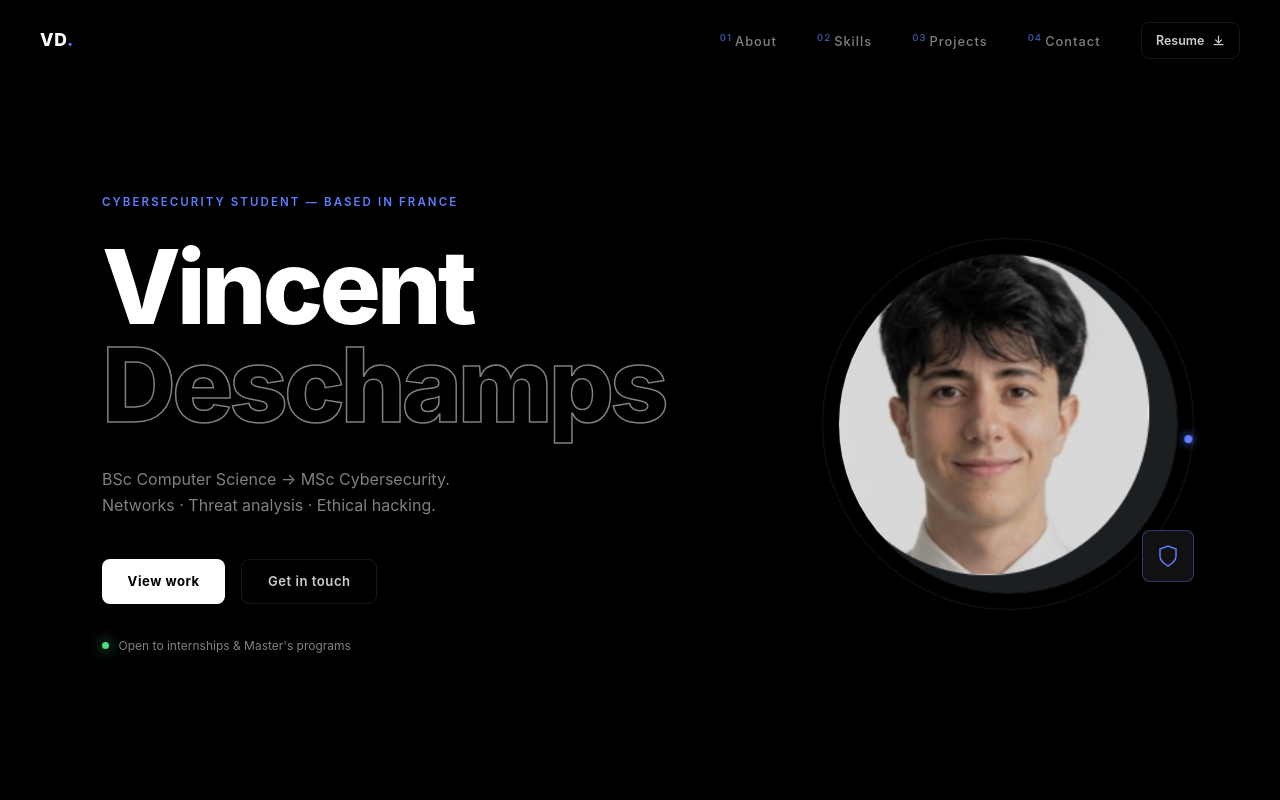
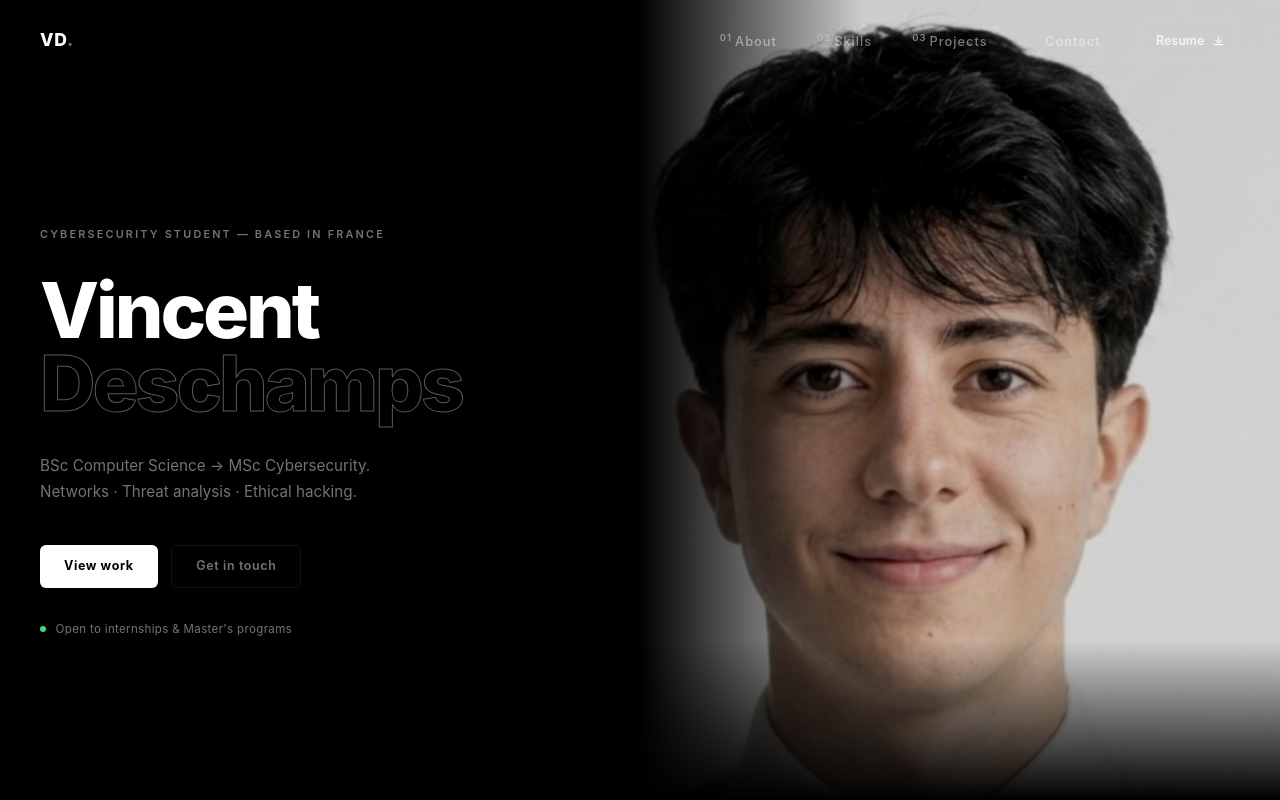
Before and after one commit to vincentdchps/vincentdchps.github.io, a plain HTML site: page index.html in a window 1280 px wide. Shown: the top 800 px of the page. Drawn offline with Linux system fonts and the light colour scheme.

Commit message:
fix: dark editorial redesign — full-bleed photo, monochrome palette, no blue, Tours university

```diff
--- a/index.html
+++ b/index.html
@@ -77,11 +77,7 @@
     </div>
     <div class="hero-right fade-up">
       <div class="hero-photo-wrap">
-        <div class="hero-photo-ring" aria-hidden="true"></div>
-        <img src="avatar.png" alt="Vincent Deschamps" class="hero-photo" width="340" height="340" />
-        <div class="hero-photo-badge" aria-hidden="true">
-          <svg viewBox="0 0 24 24" fill="none" stroke="currentColor" stroke-width="1.5"><path d="M12 22s8-4 8-10V5l-8-3-8 3v7c0 6 8 10 8 10z"/></svg>
-        </div>
+        <img src="avatar.jpg" alt="Vincent Deschamps" class="hero-photo" width="420" height="520" />
       </div>
     </div>
   </section>
@@ -96,10 +92,10 @@
       <div class="about-grid">
         <div class="about-text fade-up">
           <p>
-            Third-year Computer Science student at Université Côte d'Azur, targeting a
+            Third-year Computer Science student at Université de Tours, targeting a
             <strong>Master's in Cybersecurity</strong> at a top French institution.
-            My focus is on network security, incident response, and understanding offensive
-            techniques to build stronger defenses.
+            Focused on network security, incident response, and understanding
+            offensive techniques to build stronger defenses.
           </p>
           <p>
             I build things hands-on: full network infrastructures in Cisco Packet Tracer,
@@ -121,7 +117,7 @@
             <div class="tl-body">
               <span class="tl-year">2023 — 2026</span>
               <p class="tl-title">BSc Computer Science</p>
-              <p class="tl-place">Université Côte d'Azur</p>
+              <p class="tl-place">Université de Tours</p>
             </div>
           </div>
           <div class="tl-item">
--- a/style.css
+++ b/style.css
@@ -5,21 +5,22 @@
 
 :root {
   --black:      #000000;
-  --black-2:    #0a0a0a;
-  --black-3:    #111111;
-  --black-4:    #1a1a1a;
+  --black-2:    #080808;
+  --black-3:    #0f0f0f;
+  --black-4:    #161616;
   --white:      #ffffff;
   --white-80:   rgba(255,255,255,0.80);
-  --white-50:   rgba(255,255,255,0.50);
-  --white-20:   rgba(255,255,255,0.20);
-  --white-08:   rgba(255,255,255,0.08);
-  --white-04:   rgba(255,255,255,0.04);
-  --accent:     #5b7fff;
-  --accent-dim: rgba(91,127,255,0.14);
-  --accent-glow:rgba(91,127,255,0.30);
-  --border:     rgba(255,255,255,0.09);
-  --border-h:   rgba(91,127,255,0.40);
-  --radius:     8px;
+  --white-50:   rgba(255,255,255,0.45);
+  --white-20:   rgba(255,255,255,0.15);
+  --white-08:   rgba(255,255,255,0.06);
+  --white-04:   rgba(255,255,255,0.03);
+  --accent:     #c8c8c8;
+  --accent-dim: rgba(200,200,200,0.07);
+  --accent-glow:rgba(200,200,200,0.12);
+  --hi:         #fff;
+  --border:     rgba(255,255,255,0.07);
+  --border-h:   rgba(255,255,255,0.18);
+  --radius:     6px;
   --ease:       cubic-bezier(0.25,0.1,0.25,1);
 }
 
@@ -69,7 +70,7 @@ strong{color:var(--white);font-weight:600}
 }
 .section-num{
   font-size:0.75rem;font-weight:600;letter-spacing:.12em;
-  color:var(--accent);opacity:.8;
+  color:var(--white-50);
 }
 .section-head h2{
   font-size:clamp(2rem,4vw,3.2rem);
@@ -106,7 +107,7 @@ strong{color:var(--white);font-weight:600}
   font-size:1.1rem;font-weight:800;letter-spacing:.04em;
   transition:opacity .2s;
 }
-.nav-logo-dot{color:var(--accent)}
+.nav-logo-dot{color:var(--white-50)}
 .nav-logo:hover{opacity:.7}
 
 .nav-menu{display:flex;align-items:center;gap:2.5rem}
@@ -133,7 +134,7 @@ strong{color:var(--white);font-weight:600}
   transition:border-color .2s,color .2s,background .2s;
 }
 .nav-cv svg{width:13px;height:13px}
-.nav-cv:hover{border-color:var(--accent);color:var(--white);background:var(--accent-dim)}
+.nav-cv:hover{border-color:var(--border-h);color:var(--white);background:var(--white-08)}
 
 .nav-burger{display:none;flex-direction:column;gap:6px;padding:4px;z-index:300}
 .nav-burger span{
@@ -152,21 +153,25 @@ strong{color:var(--white);font-weight:600}
   display:grid;
   grid-template-columns:1fr 1fr;
   align-items:center;
-  gap:4rem;
-  padding:7rem 2rem 4rem;
-  max-width:1140px;
-  margin:0 auto;
+  gap:0;
+  overflow:hidden;
+  position:relative;
+}
+
+.hero-left{
+  padding:9rem 3.5rem 5rem 2.5rem;
+  max-width:620px;
 }
 
 .hero-label{
-  font-size:.72rem;font-weight:600;letter-spacing:.18em;
-  text-transform:uppercase;color:var(--accent);
-  margin-bottom:1.75rem;
+  font-size:.68rem;font-weight:600;letter-spacing:.2em;
+  text-transform:uppercase;color:var(--white-50);
+  margin-bottom:2rem;
   transition-delay:.05s;
 }
 
 .hero-name{
-  font-size:clamp(3.5rem,8vw,7rem);
+  font-size:clamp(3.2rem,6vw,6rem);
   font-weight:800;letter-spacing:-0.04em;
   line-height:0.95;
   margin-bottom:2rem;
@@ -176,18 +181,18 @@ strong{color:var(--white);font-weight:600}
 .hero-last{
   display:block;
   color:transparent;
-  -webkit-text-stroke:1.5px var(--white-50);
+  -webkit-text-stroke:1px rgba(255,255,255,0.35);
 }
 
 .hero-sub{
-  font-size:1rem;line-height:1.65;
+  font-size:.95rem;line-height:1.7;
   color:var(--white-50);
   margin-bottom:2.5rem;
   transition-delay:.15s;
 }
 
 .hero-actions{
-  display:flex;gap:1rem;flex-wrap:wrap;
+  display:flex;gap:.85rem;flex-wrap:wrap;
   margin-bottom:2rem;
   transition-delay:.2s;
 }
@@ -195,85 +200,67 @@ strong{color:var(--white);font-weight:600}
 .btn-primary{
   display:inline-flex;align-items:center;
   background:var(--white);color:var(--black);
-  font-size:.82rem;font-weight:700;letter-spacing:.04em;
-  padding:.7rem 1.6rem;
+  font-size:.78rem;font-weight:700;letter-spacing:.05em;
+  padding:.65rem 1.5rem;
   border-radius:var(--radius);
-  transition:background .2s,color .2s,transform .2s;
+  transition:background .2s,color .2s,transform .2s,opacity .2s;
 }
-.btn-primary:hover{background:var(--accent);color:#fff;transform:translateY(-1px)}
+.btn-primary:hover{opacity:.85;transform:translateY(-1px)}
 
 .btn-ghost{
   display:inline-flex;align-items:center;
   border:1px solid var(--border);
-  color:var(--white-80);
-  font-size:.82rem;font-weight:600;letter-spacing:.04em;
-  padding:.7rem 1.6rem;
+  color:var(--white-50);
+  font-size:.78rem;font-weight:600;letter-spacing:.05em;
+  padding:.65rem 1.5rem;
   border-radius:var(--radius);
-  transition:border-color .2s,color .2s,transform .2s,background .2s;
+  transition:border-color .2s,color .2s,transform .2s;
 }
-.btn-ghost:hover{border-color:var(--accent);color:var(--white);transform:translateY(-1px);background:var(--accent-dim)}
+.btn-ghost:hover{border-color:var(--border-h);color:var(--white);transform:translateY(-1px)}
 
 .hero-status{
   display:flex;align-items:center;gap:.6rem;
-  font-size:.75rem;color:var(--white-50);
+  font-size:.72rem;color:var(--white-50);
+  letter-spacing:.03em;
   transition-delay:.25s;
 }
 .status-dot{
-  width:7px;height:7px;border-radius:50%;
-  background:#4ade80;
-  box-shadow:0 0 8px #4ade80;
-  animation:pulse-dot 2.5s ease-in-out infinite;
-}
-@keyframes pulse-dot{
-  0%,100%{box-shadow:0 0 6px #4ade80}
-  50%{box-shadow:0 0 14px #4ade80}
+  width:6px;height:6px;border-radius:50%;
+  background:#3ddc84;
+  flex-shrink:0;
 }
 
-/* Hero right — photo */
+/* Hero right — photo fills right half */
 .hero-right{
-  display:flex;justify-content:flex-end;align-items:center;
-  transition-delay:.3s;
+  position:relative;
+  height:100svh;
+  overflow:hidden;
+  transition-delay:.2s;
 }
 .hero-photo-wrap{
-  position:relative;
-  width:340px;height:340px;
+  position:absolute;
+  inset:0;
 }
-.hero-photo-ring{
-  position:absolute;inset:-16px;
-  border-radius:50%;
-  border:1px solid var(--border);
-  animation:ring-rotate 24s linear infinite;
+.hero-photo{
+  width:100%;
+  height:100%;
+  object-fit:cover;
+  object-position:center top;
+  border-radius:0;
+  border:none;
+  /* subtle dark-room treatment: desaturate + darken edges */
+  filter:grayscale(25%) brightness(0.82) contrast(1.06);
+  display:block;
 }
-.hero-photo-ring::before{
+/* gradient fade left side so photo blends into black */
+.hero-right::after{
   content:'';
-  position:absolute;top:0;left:50%;
-  transform:translateX(-50%);
-  width:8px;height:8px;
-  border-radius:50%;
-  background:var(--accent);
-  box-shadow:0 0 10px var(--accent);
+  position:absolute;
+  inset:0;
+  background:linear-gradient(to right, var(--black) 0%, transparent 35%),
+             linear-gradient(to top, var(--black) 0%, transparent 20%);
+  pointer-events:none;
 }
-@keyframes ring-rotate{from{transform:rotate(0deg)}to{transform:rotate(360deg)}}
-
-.hero-photo{
-  width:340px;height:340px;
-  object-fit:cover;
-  border-radius:50%;
-  border:1px solid var(--border);
-  filter:grayscale(15%);
-}
-
-.hero-photo-badge{
-  position:absolute;
-  bottom:12px;right:-16px;
-  width:52px;height:52px;
-  background:var(--black-3);
-  border:1px solid var(--border-h);
-  border-radius:var(--radius);
-  display:flex;align-items:center;justify-content:center;
-  color:var(--accent);
-}
-.hero-photo-badge svg{width:24px;height:24px}
 
 /* ══════════════════════════════
    ABOUT
@@ -319,13 +306,13 @@ strong{color:var(--white);font-weight:600}
   transition:border-color .2s;
 }
 .tl-dot--active{
-  border-color:var(--accent);
-  box-shadow:0 0 10px var(--accent-dim);
+  border-color:var(--white-50);
+  background:var(--white-20);
 }
 
 .tl-year{
-  font-size:.7rem;font-weight:600;letter-spacing:.08em;
-  color:var(--accent);opacity:.8;
+  font-size:.68rem;font-weight:600;letter-spacing:.08em;
+  color:var(--white-50);
   display:block;margin-bottom:.3rem;
 }
 .tl-title{font-size:.95rem;font-weight:600;color:var(--white);line-height:1.3;margin-bottom:.2rem}
@@ -358,7 +345,7 @@ strong{color:var(--white);font-weight:600}
   text-transform:uppercase;color:var(--white-80);
   margin-bottom:1.5rem;
 }
-.skill-col-title svg{width:18px;height:18px;color:var(--accent)}
+.skill-col-title svg{width:18px;height:18px;color:var(--white-50)}
 
 .skill-list{display:flex;flex-direction:column;gap:.6rem}
 .skill-list li{
@@ -430,8 +417,8 @@ strong{color:var(--white);font-weight:600}
   color:var(--white-50);
   background:var(--white-04);
 }
-.tag--accent{color:#a5b4ff;border-color:rgba(91,127,255,.3);background:rgba(91,127,255,.08)}
-.tag--blue  {color:#93c5fd;border-color:rgba(96,165,250,.3);background:rgba(96,165,250,.06)}
+.tag--accent{color:rgba(255,255,255,0.75);border-color:rgba(255,255,255,0.15);background:rgba(255,255,255,0.05)}
+.tag--blue  {color:rgba(255,255,255,0.6);border-color:rgba(255,255,255,0.1);background:rgba(255,255,255,0.03)}
 
 .project-title{
   font-size:1.35rem;font-weight:700;letter-spacing:-0.02em;
@@ -460,7 +447,7 @@ strong{color:var(--white);font-weight:600}
   transition:border-color .2s,color .2s,background .2s,gap .2s;
 }
 .project-link svg{width:14px;height:14px;transition:transform .2s}
-.project-link:hover{border-color:var(--accent);color:var(--white);background:var(--accent-dim);gap:.75rem}
+.project-link:hover{border-color:var(--border-h);color:var(--white);background:var(--white-08);gap:.75rem}
 .project-link:hover svg{transform:translate(2px,-2px)}
 
 /* ══════════════════════════════
@@ -545,14 +532,10 @@ strong{color:var(--white);font-weight:600}
    RESPONSIVE
 ══════════════════════════════ */
 @media(max-width:900px){
-  .hero{grid-template-columns:1fr;text-align:center;min-height:auto;padding-top:8rem}
-  .hero-last{-webkit-text-stroke:1px var(--white-50)}
-  .hero-actions,.hero-status{justify-content:center}
-  .hero-right{justify-content:center;order:-1}
-  .hero-photo-wrap{width:220px;height:220px}
-  .hero-photo{width:220px;height:220px}
-  .hero-photo-ring{inset:-12px}
-  .hero-photo-badge{display:none}
+  .hero{grid-template-columns:1fr;min-height:auto}
+  .hero-left{padding:9rem 1.5rem 2.5rem;max-width:100%;text-align:left}
+  .hero-right{height:55vw;min-height:280px;max-height:420px}
+  .hero-right::after{background:linear-gradient(to right,var(--black) 0%,transparent 50%),linear-gradient(to top,var(--black) 0%,transparent 25%)}
   .about-grid{grid-template-columns:1fr}
   .skills-wrap{grid-template-columns:1fr}
   .contact-wrap{grid-template-columns:1fr;gap:3rem}
```
Also changed, not shown: avatar.jpg (added).
